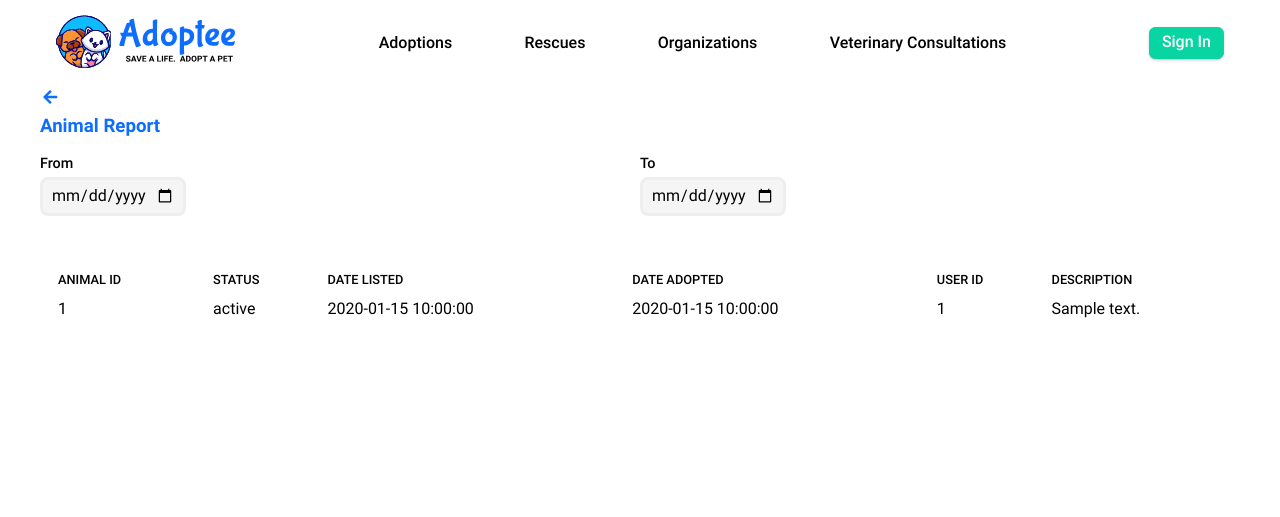
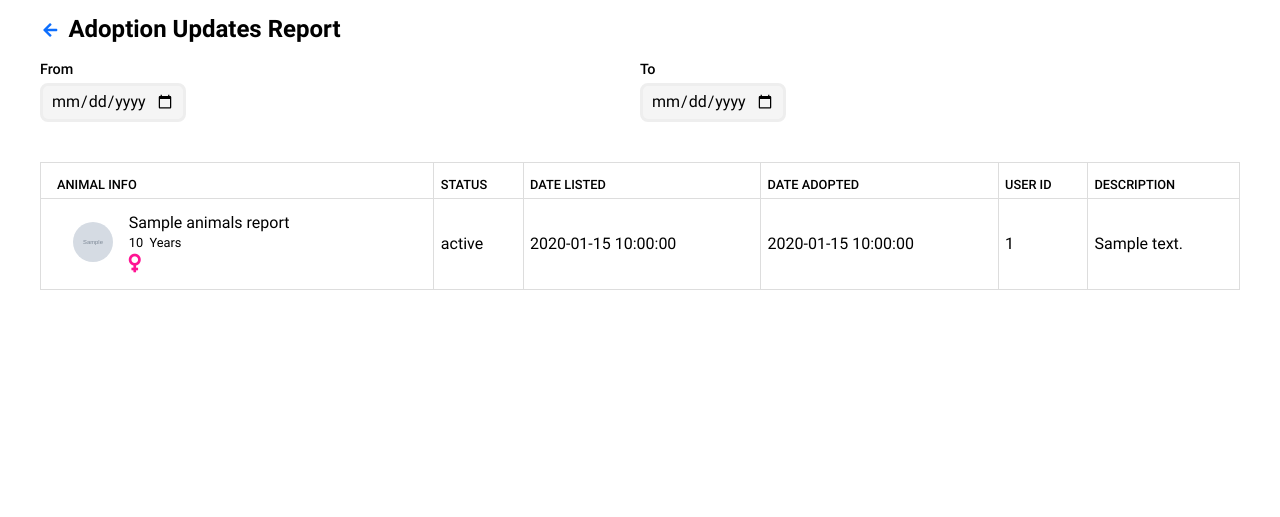
Before and after one commit to dalanad/adoptee, a PHP site: the page made by view/org/org_dashboard/reports/animals_report.php in a window 1280 px wide. Shown: the top 517 px of the page. Before the commit the page ends 318 px from the top, so only its background shows below. Run offline with PHP 8.4, Linux system fonts and the light colour scheme; the template is opened without the code that fills it: most values are stand-ins (such as "Sample title", 1, 10 or a date in 2020); grey boxes marked "Sample" are stand-in pictures.

Commit message:
analysis reprts created

```diff
--- a/scripts/seed_data.sql
+++ b/scripts/seed_data.sql
@@ -89,7 +89,7 @@ INSERT INTO `animal_for_adoption` (`animal_id`, `description`, `date_listed`, `s
 ('4', 'Playful and affectionate, vaccinated', '2021-08-26', 'ADOPTED', '2021-09-03', '1',3, '["/assets/data/dogs/4a.jpg","/assets/data/dogs/4b.jpg"]'),
 ('5', 'Playful and active, vaccinated', '2021-08-26', 'LISTED', NULL, '2',NULL, '["/assets/data/dogs/5a.jpg","/assets/data/dogs/5b.jpg","/assets/data/dogs/5c.jpg"]'),
 ('25', 'Healthy and a joy to be around, vaccinated', '2021-08-26', 'ADOPTED', '2021-01-14', '2', 3, '["/assets/data/cats/5a.jpg","/assets/data/cats/5b.jpg","/assets/data/cats/5c.jpg"]'),
-('6', 'Loves cuddles and needs attention, vaccinated', '2021-08-26', 'LISTED', NULL, '1', 3, '["/assets/data/dogs/6a.jpg","/assets/data/dogs/6b.jpeg","/assets/data/dogs/6c.jpg"]'),
+('6', 'Loves cuddles and needs attention, vaccinated', '2021-08-26', 'LISTED', NULL, '1', NULL, '["/assets/data/dogs/6a.jpg","/assets/data/dogs/6b.jpeg","/assets/data/dogs/6c.jpg"]'),
 ('23', 'Independent and friendly, vaccinated', '2021-08-26', 'LISTED', NULL, '1',NULL, '["/assets/data/cats/3a.png","/assets/data/cats/3b.jpg","/assets/data/cats/3c.jpg"]'),
 ('15', 'Has tiny, hedgehog paws, not vaccinated', '2021-09-02', 'LISTED', NULL, '1',NULL, '["/assets/data/dogs/15a.jpg","/assets/data/dogs/15b.jpg","/assets/data/dogs/15c.jpg"]');
 
--- a/view/org/org_dashboard/reports/animals_report.php
+++ b/view/org/org_dashboard/reports/animals_report.php
@@ -1,4 +1,4 @@
-<?php require __DIR__ . "/../../../_layout/header.php"; ?>
+<?php require __DIR__ . "/../../../_layout/layout.php"; ?>
 
 <style>
   .ctrl2 {
@@ -88,15 +88,31 @@
   .tooltip:hover .tooltiptext {
     visibility: visible;
   }
+
+  table,
+  td,
+  th {
+    border: 0.1rem solid var(--muted);
+    border-radius: 0.4rem;
+    border-collapse: collapse;
+  }
+
+  .sub-table {
+    border: none;
+  }
 </style>
 
 
 <div class='container px2'>
+  <div style="display: flex;align-items:center;margin-top:1rem">
     <div>
-        <a href="/OrgManagement/org_news_events" class="btn btn-link btn-icon mr1 " style="font-size: 1em;"><i class="fa fa-arrow-left"></i></a>
+      <a href="/OrgManagement/reports_list" class="btn btn-link btn-icon mr1 " style="font-size: 1em;">
+        <i class="fa fa-arrow-left"></i></a>
     </div>
-    <h3 class='mt1 txt-clr'>Animal Report</h3>
+    <h2 style="margin:0">Adoption Updates Report</h2>
+  </div>
 
+  <br>
   <form method="get" action="" id="" style="display: flex;align-items:center;margin-bottom:1rem">
 
     <div class='field column'>
@@ -119,7 +135,7 @@
 
   <table class="table">
     <tr>
-        <th>Animal ID</th>
+      <th>Animal INFO</th>
       <th>STATUS</th>
       <th>DATE LISTED</th>
       <th>DATE ADOPTED</th>
@@ -129,7 +145,21 @@
 
     <?php foreach ($animals_reports as $animals_report) { ?>
       <tr>
-            <td><?= $animals_report["animal_id"] ?></td>
+
+        <td>
+          <table class="sub-table">
+            <tr>
+              <td class="sub-table"><img src="<?= $animals_report["avatar_photo"] ?>" style="width: 40px; height: 40px; border-radius: 50%;"></td>
+              <td class="sub-table">
+                <div>
+                  <div style="padding: 3px;"><?= $animals_report["name"] ?></div>
+                  <div style="padding: 3px; font-size:0.8rem"><?= $animals_report["age"] ?>&nbsp; Years</div>
+                  <div style="padding: 3px;"><i class="txt-clr fa fa-lg fa-<?= $animals_report['gender'] == "MALE" ? 'mars blue' : 'venus pink' ?>"></i></div>
+                </div>
+              </td>
+            </tr>
+          </table>
+        </td>
         <td><?= $animals_report["status"] ?></td>
         <td><?= $animals_report["date_listed"] ?></td>
         <td><?= $animals_report["date_adopted"] ?></td>
```
Also changed, not shown: models/OrgManagement.php (+24 -3 lines), view/org/org_dashboard/reports/adoptions_updates.php (+30 -8 lines), view/org/org_dashboard/reports/donations_summary.php (+5 -4 lines), view/org/org_dashboard/reports/rescue_to_adoption.php (+11 -0 lines), view/org/org_dashboard/reports/rescues_information.php (+16 -3 lines). Lines whose indentation alone changed are shown as unchanged.
